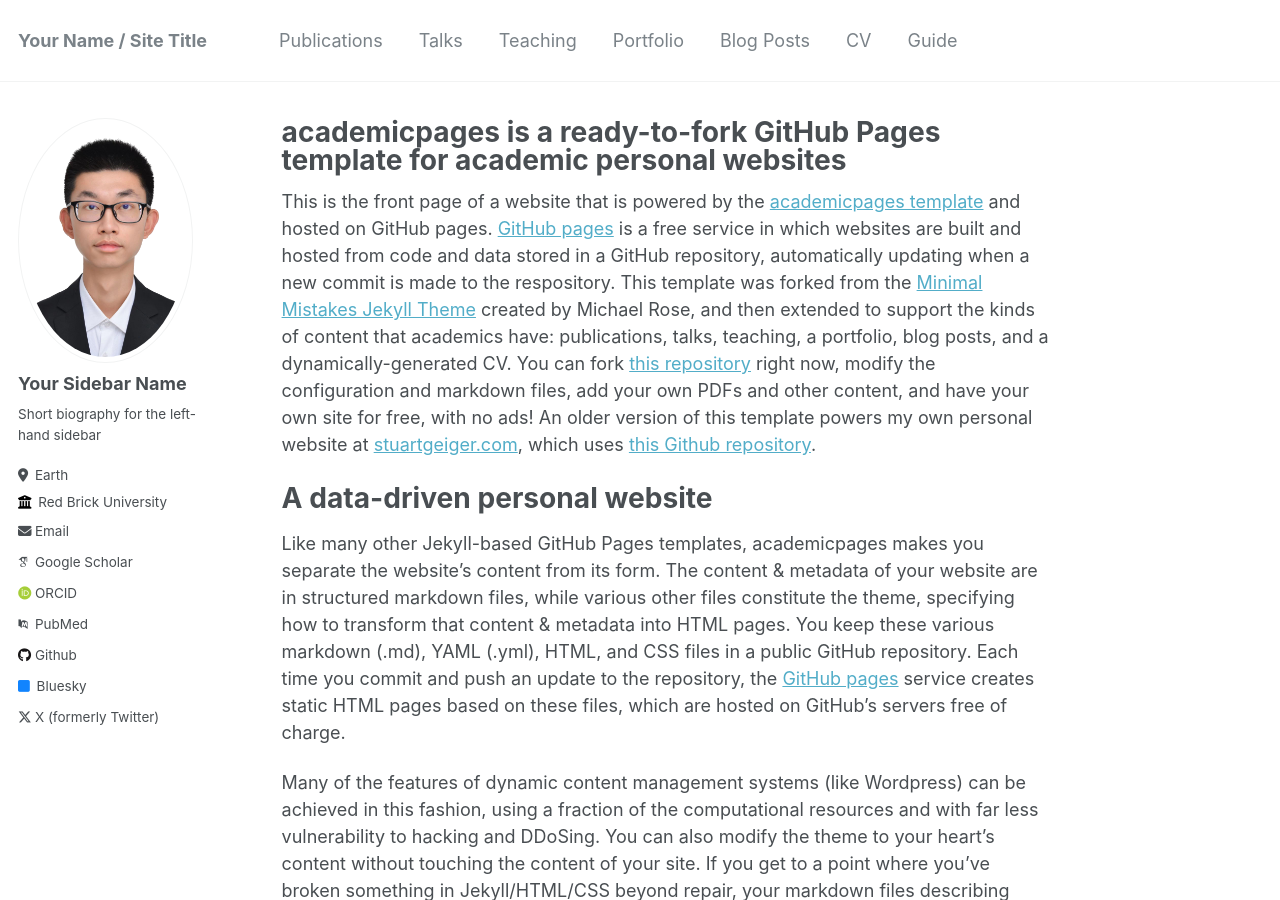
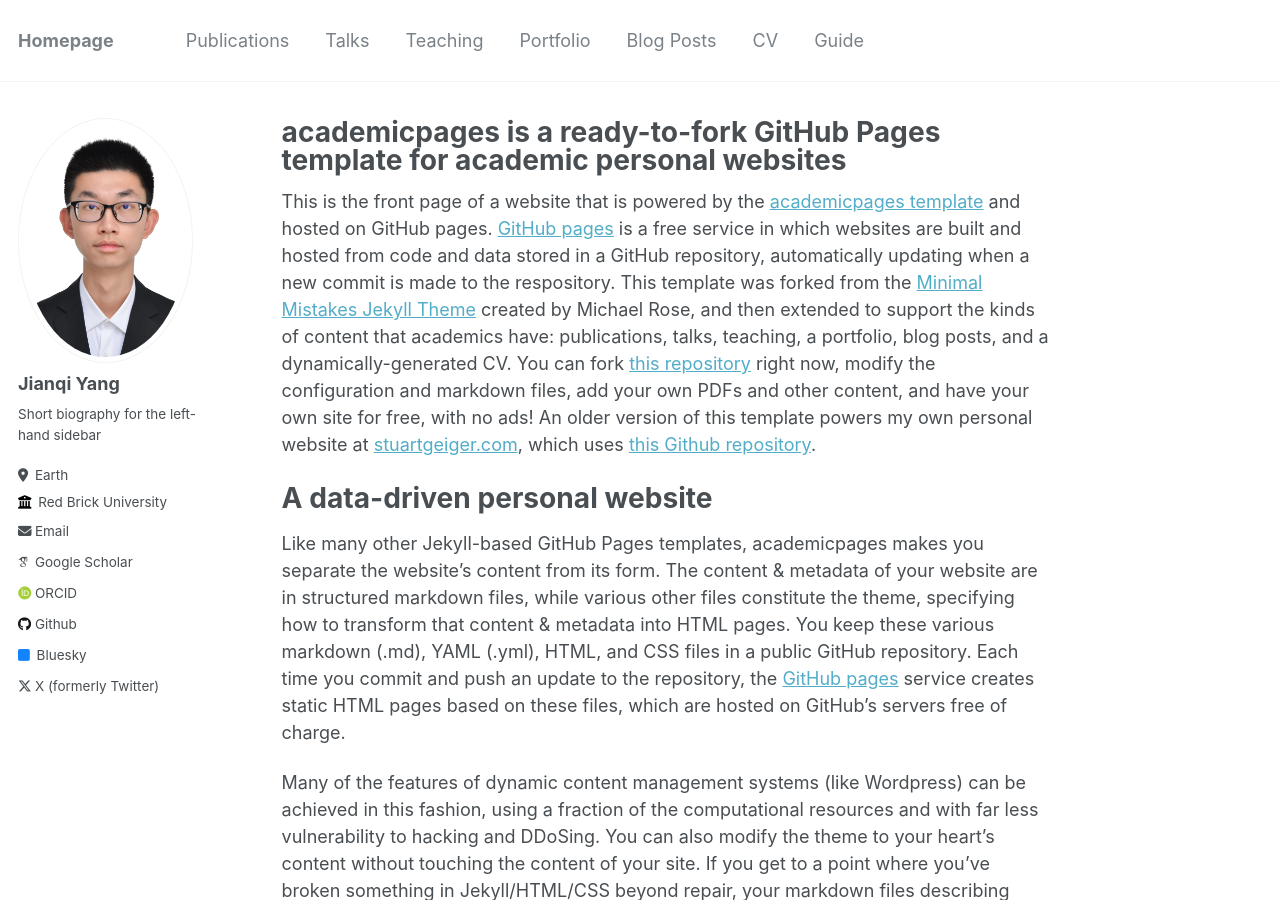
Before and after one commit to thinkswhat/thinkswhat.github.io, a Jekyll site: the page built from _pages/about.md, in a window 1280 px wide and 900 px high. Built offline with Jekyll 4.4.1, drawn with Linux system fonts in a browser that asks for light colours; some web fonts are replaced; part of the change alters nothing that is shown.

Commit message:
Update _config.yml

```diff
--- a/_config.yml
+++ b/_config.yml
@@ -8,7 +8,7 @@
 
 # Basic Site Settings
 locale                   : "en-US"
-title                    : "Your Name / Site Title"
+title                    : "Homepage"
 title_separator          : "-"
 name                     : &name "Your Name"
 description              : &description "personal description"
@@ -22,7 +22,7 @@ repository               : "academicpages/academicpages.github.io"
 author:
   # Biographic information
   avatar           : "profile.png"
-  name             : "Your Sidebar Name"
+  name             : "Jianqi Yang"
   pronouns         : # example: "she/her"
   bio              : "Short biography for the left-hand sidebar"
   location         : "Earth"
@@ -32,17 +32,17 @@ author:
 
   # Academic websites
   arxiv            : # URL - Update with the correct link to your profile
-  googlescholar    : "https://scholar.google.com/citations?user=PS_CX0AAAAAJ"
+  googlescholar    : "https://scholar.google.com/citations?user=AUHau_MAAAAJ&hl"
   impactstory      : # URL
-  orcid            : "http://orcid.org/yourorcidurl"
-  pubmed           : "https://www.ncbi.nlm.nih.gov/pubmed/?term=john+snow"
+  orcid            : "http://orcid.org/0009-0006-4008-6197"
+  pubmed           : # URL
   researchgate     : # URL
 
   # Repositories and software development
   bitbucket        : # Username - Update with your username on the site
   codepen          : # Username
   dribbble         : # Username
-  github           : "academicpages"
+  github           : "thinkswhat"
   kaggle           : # Username
   stackoverflow    : # User number or user number and name (i.e., use "1" or "1/jeff-atwood")
 
```
